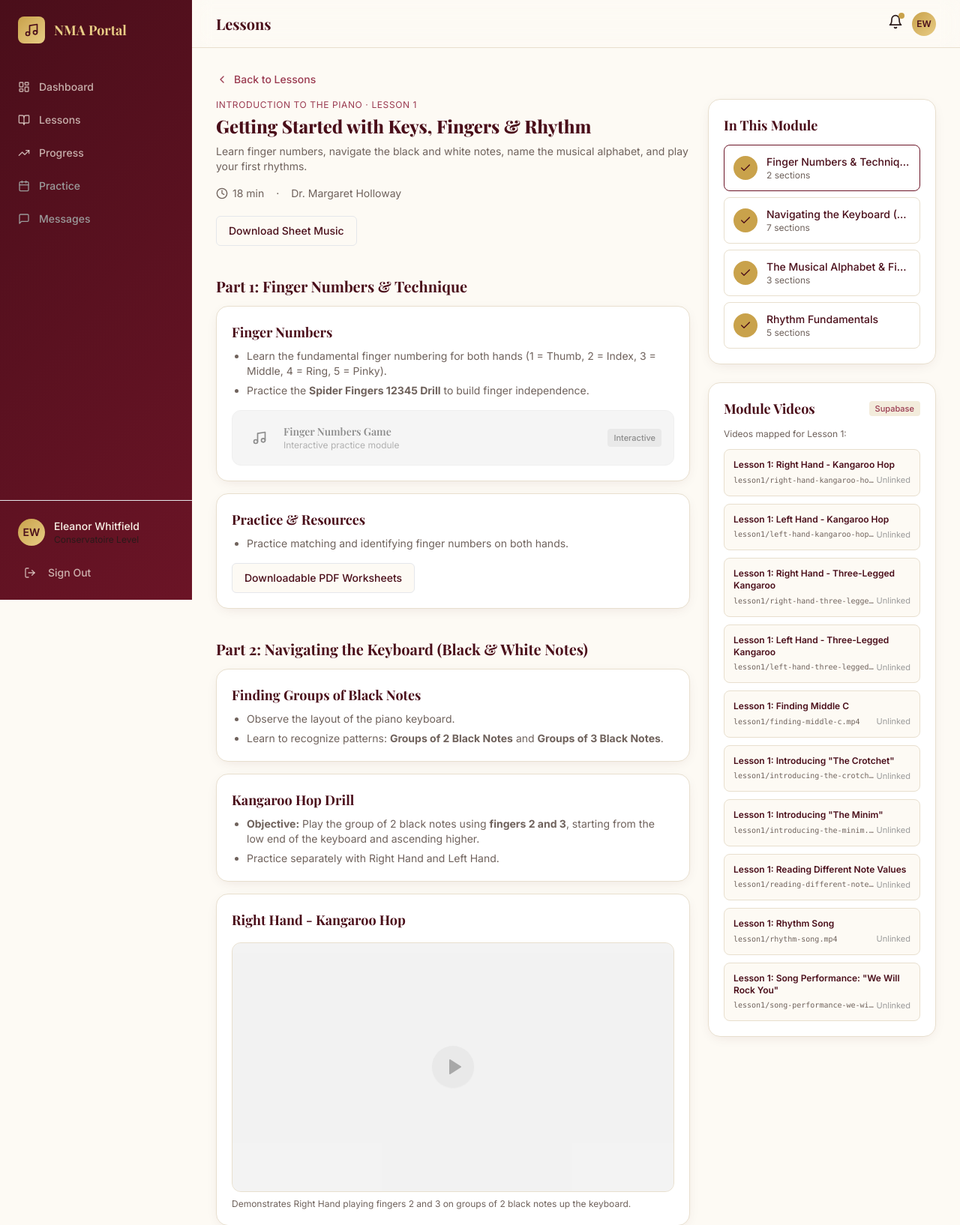
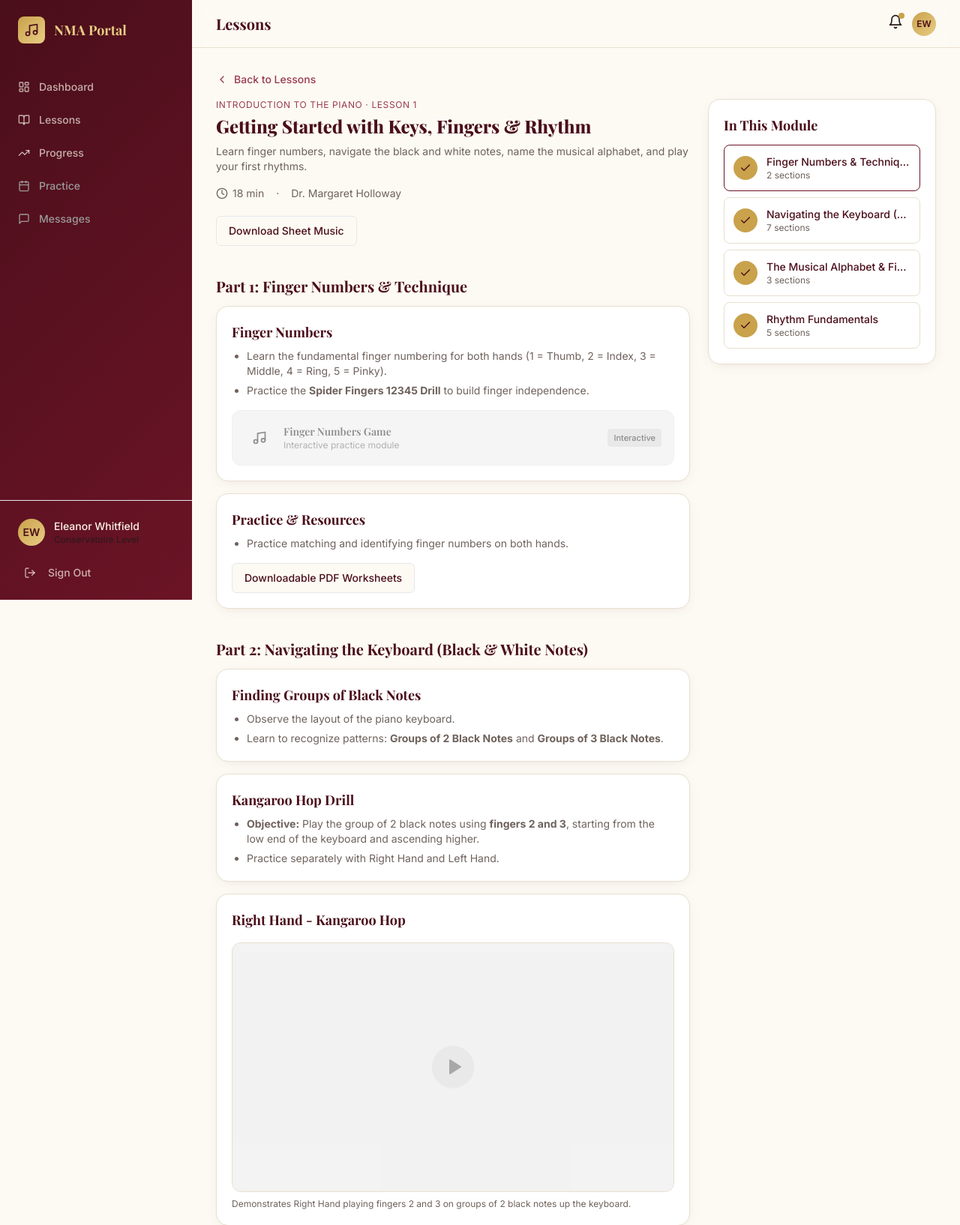
Before and after one commit to isaiahnoelsalazar/nma-demo, a Flask app: page /portal/lessons/1 in a window 1280 px wide. Shown: the top 1634 px of the page at 75% size. Run offline with Flask 3, Linux system fonts and the light colour scheme; the visitor is signed in with stand-in values (Sample User, id 1); some libraries are stand-ins or nearby versions; some web fonts are replaced.

Commit message:
remove module video list at the side

```diff
--- a/app.py
+++ b/app.py
@@ -316,8 +316,7 @@ def portal_lesson(num):
         return redirect(url_for("portal_lessons"))
     student = get_current_student()
     content = with_media(num, LESSON_CONTENT.get(num, {}))
-    module_videos = get_module_videos(num)
-    return render_template("lesson.html", student=student, lesson=lesson, content=content, module_videos=module_videos)
+    return render_template("lesson.html", student=student, lesson=lesson, content=content)
 
 
 @app.route("/portal/progress")
--- a/templates/lesson.html
+++ b/templates/lesson.html
@@ -54,7 +54,7 @@
               </ul>
             {% endif %}
 
-            {# ALL INTERACTIVE GAMES REMOVED -> REPLACED WITH GRAY COMING SOON BLOCK #}
+            {# GAMES GRAYED OUT WITH COMING SOON TOOLTIP #}
             {% if s.widget or s.player %}
               <div class="soon-block mt-4">
                 <div class="flex items-center justify-between rounded-xl border border-[var(--border)] bg-[var(--secondary)] p-4">
@@ -97,7 +97,7 @@
                     {{ embed(s.video.url, s.heading) }}
                   </div>
                 {% else %}
-                  {# NO PLACEHOLDER TEXT: PURE GRAY BOX WITH COMING SOON TOOLTIP ON HOVER #}
+                  {# NO PLACEHOLDER TEXT - PURE GRAY BOX WITH COMING SOON TOOLTIP #}
                   <div class="soon-block overflow-hidden rounded-xl border border-[var(--border)]">
                     <div class="relative flex aspect-video w-full items-center justify-center bg-gray-200">
                       <div class="flex h-14 w-14 items-center justify-center rounded-full bg-gray-300 text-gray-600 shadow-sm">
@@ -126,7 +126,7 @@
       {% endfor %}
     </div>
 
-    {# SIDEBAR #}
+    {# SIDEBAR - CLEANED OF RAW VIDEO URLS #}
     <div class="space-y-6 lg:sticky lg:top-24 lg:self-start">
       <div class="rounded-2xl border border-[var(--border)] bg-card p-5 shadow-card">
         <h3 class="mb-3 font-serif text-lg text-[var(--maroon-deep)]">In This Module</h3>
@@ -144,37 +144,10 @@
         {% endfor %}
         </div>
       </div>
-
-      {# MODULE VIDEOS FROM SUPABASE LIST #}
-      <div class="rounded-2xl border border-[var(--border)] bg-card p-5 shadow-card">
-        <div class="mb-3 flex items-center justify-between">
-          <h3 class="font-serif text-lg text-[var(--maroon-deep)]">Module Videos</h3>
-          <span class="rounded bg-[var(--secondary)] px-2 py-0.5 text-[11px] font-medium text-[var(--maroon-light)]">Supabase</span>
-        </div>
-        <p class="mb-3 text-xs text-muted-foreground">Videos mapped for Lesson {{ lesson.num }}:</p>
-        <div class="space-y-2.5">
-          {% for v in module_videos %}
-          <div class="rounded-lg border border-[var(--border)] bg-[var(--background)] p-3">
-            <p class="text-xs font-semibold text-[var(--maroon-deep)]">{{ v.title }}</p>
-            {% if v.url %}
-              <a href="{{ v.url }}" target="_blank" rel="noopener" class="mt-1 flex items-center gap-1.5 truncate text-[11px] text-[var(--maroon-light)] hover:underline" title="{{ v.url }}">
-                {{ icon('play', 'h-3 w-3 shrink-0 fill-current') }}
-                <span class="truncate">{{ v.url }}</span>
-              </a>
-            {% else %}
-              <div class="mt-1 flex items-center justify-between">
-                <span class="truncate font-mono text-[10px] text-muted-foreground">{{ v.file }}</span>
-                <span class="soon text-[11px]">Unlinked</span>
-              </div>
-            {% endif %}
-          </div>
-          {% endfor %}
-        </div>
-      </div>
     </div>
   </div>
 
-  {# INTERACTIVE KEYBOARD GAME REMOVED -> REPLACED WITH COMING SOON BLOCK #}
+  {# VIRTUAL KEYBOARD TURNED GRAY WITH COMING SOON TOOLTIP #}
   <div class="soon-block overflow-hidden rounded-2xl border border-[var(--gold)]/20 shadow-elegant">
     <div class="bg-[var(--maroon-deep)] p-8 text-center text-[var(--cream)]">
       <div class="mx-auto mb-3 flex h-12 w-12 items-center justify-center rounded-full bg-[var(--gold)]/20 text-[var(--gold-light)]">
```
